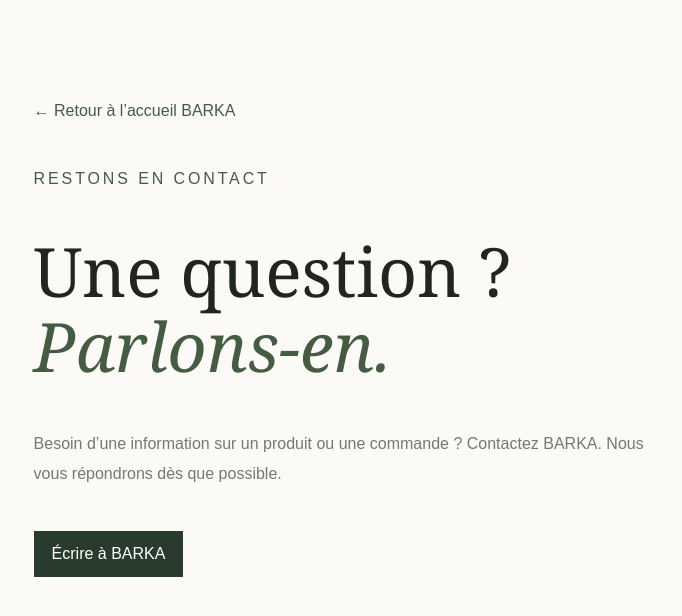
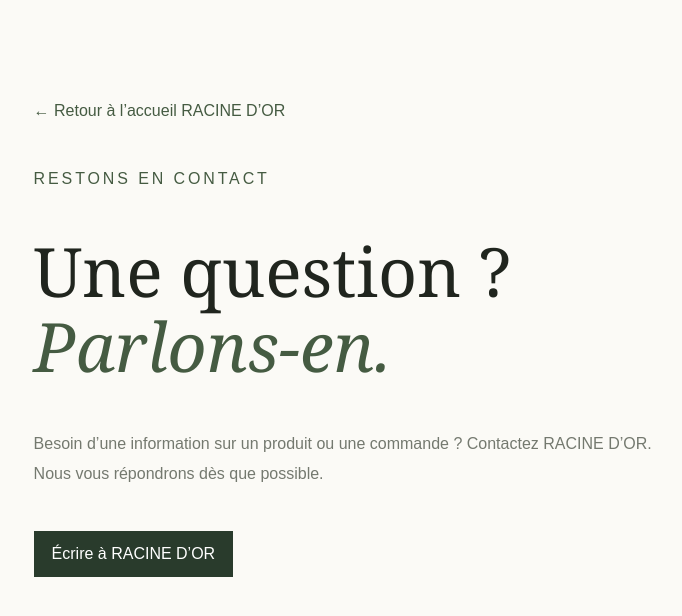
Before and after one commit to godjarouayouba2-hash/RacinedorB, a Next.js app in the folder barka-nextjs/: page /contact in a window 1280 px wide. Shown: the top 616 px of the page, without its empty margins (56-738 px from the left). Built offline with nearby package versions, Linux system fonts and the light colour scheme; a web font is replaced by a local one.

Commit message:
Rebrand website from BARKA to RACINE D'OR

```diff
--- a/barka-nextjs/app/contact/page.tsx
+++ b/barka-nextjs/app/contact/page.tsx
@@ -1,11 +1,11 @@
 export default function ContactPage() {
   return (
     <main style={{ minHeight: "100vh", background: "#fbfaf6", color: "#20251e", fontFamily: "sans-serif", padding: "8% 7%" }}>
-      <a href="/" style={{ color: "#455b42", textDecoration: "none" }}>← Retour à l’accueil BARKA</a>
+      <a href="/" style={{ color: "#455b42", textDecoration: "none" }}>← Retour à l’accueil RACINE D’OR</a>
       <p style={{ letterSpacing: ".18em", color: "#455b42", marginTop: 50 }}>RESTONS EN CONTACT</p>
       <h1 style={{ fontFamily: "Georgia, serif", fontSize: "clamp(38px, 6vw, 68px)", fontWeight: 400, lineHeight: 1.1 }}>Une question ?<br/><i style={{ color: "#455b42" }}>Parlons-en.</i></h1>
-      <p style={{ maxWidth: 620, lineHeight: 1.9, color: "#74796f" }}>Besoin d’une information sur un produit ou une commande ? Contactez BARKA. Nous vous répondrons dès que possible.</p>
-      <a href="mailto:contact@barka.bj" style={{ display: "inline-block", marginTop: 25, padding: "14px 18px", background: "#293b2c", color: "#fff", textDecoration: "none" }}>Écrire à BARKA</a>
+      <p style={{ maxWidth: 620, lineHeight: 1.9, color: "#74796f" }}>Besoin d’une information sur un produit ou une commande ? Contactez RACINE D’OR. Nous vous répondrons dès que possible.</p>
+      <a href="mailto:contact@racinedor.bj" style={{ display: "inline-block", marginTop: 25, padding: "14px 18px", background: "#293b2c", color: "#fff", textDecoration: "none" }}>Écrire à RACINE D’OR</a>
     </main>
   );
 }
```
